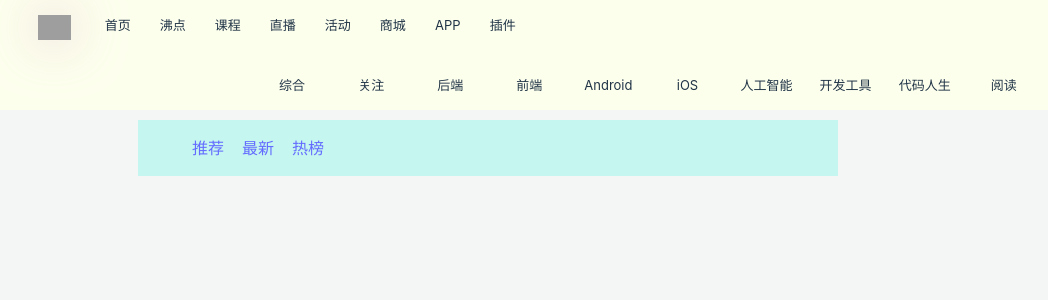
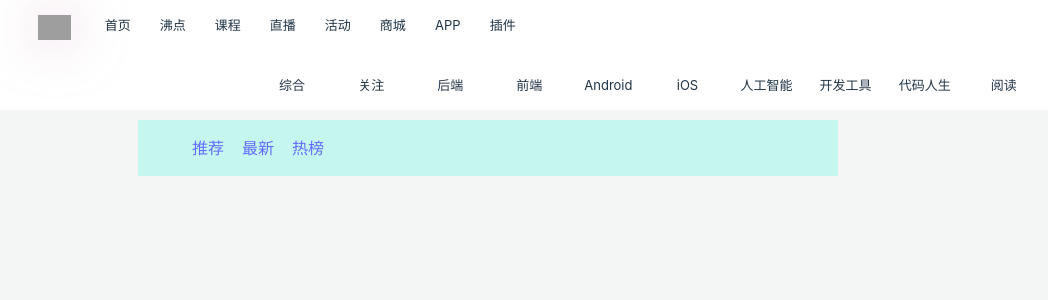
Before and after one commit to HDAzz/JueJInGuanWang, a React (Vite) app: page / in a window 1280 px wide. Shown: the top 300 px of the page, without its empty margins (112-1160 px from the left). Built offline with nearby package versions, Linux system fonts and the light colour scheme; grey boxes are pictures that could not be loaded.

Commit message:
Update navigator.css

```diff
--- a/src/style/navigator.css
+++ b/src/style/navigator.css
@@ -14,7 +14,8 @@
     flex-direction: column; */
     display: flex;
     flex-direction: column;
-    background-color: rgb(253, 255, 237);
+    /* background-color: rgb(253, 255, 237); */
+    background-color: #fff;
     margin-bottom: 10px;
     height: 110px;
     width: 1700px;
```
